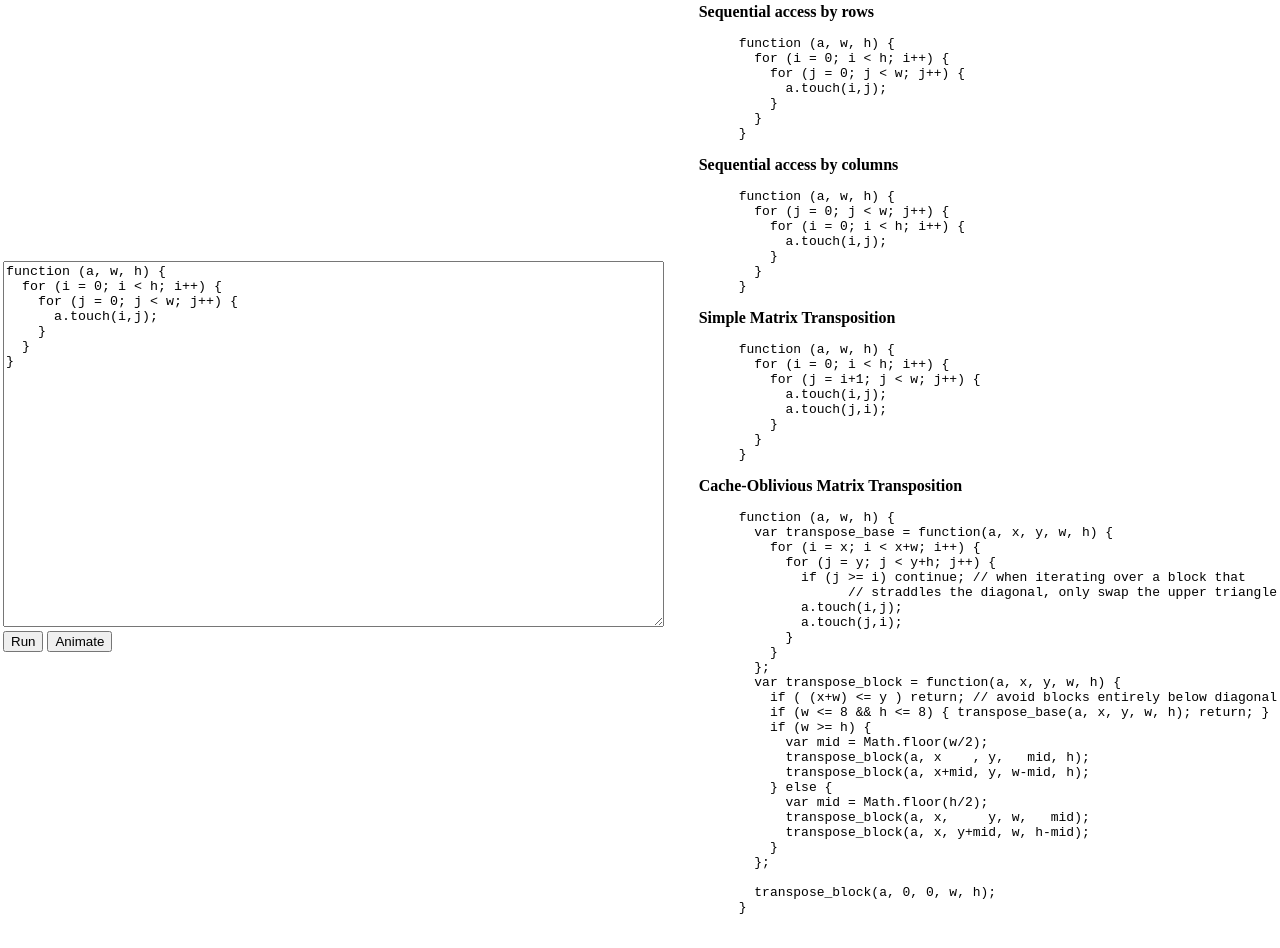
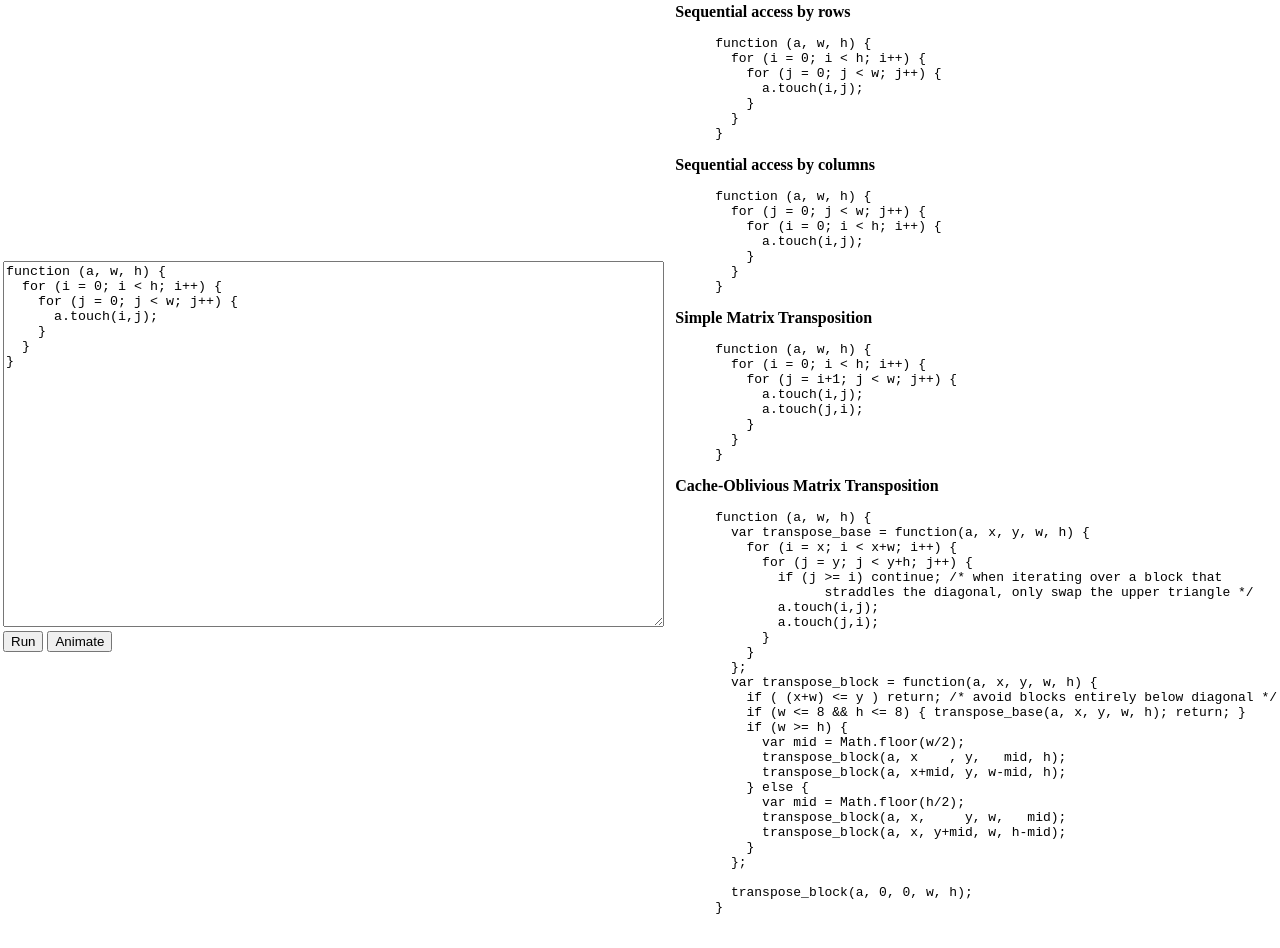
Before and after one commit to brk/canvas-cacheviz, a plain HTML site: page index.html in a window 1280 px wide. Shown: the part 290-1238 px from the top of the page. Drawn offline with Linux system fonts and the light colour scheme; a script that the page names is missing.

Commit message:
Fix Firefox bustage due to missing EOLs in textbox

```diff
--- a/index.html
+++ b/index.html
@@ -98,15 +98,15 @@ function (a, w, h) {
   var transpose_base = function(a, x, y, w, h) {
     for (i = x; i &lt; x+w; i++) {
       for (j = y; j &lt; y+h; j++) {
-        if (j &gt;= i) continue; // when iterating over a block that
-              // straddles the diagonal, only swap the upper triangle
+        if (j &gt;= i) continue; /* when iterating over a block that
+              straddles the diagonal, only swap the upper triangle */
         a.touch(i,j);
         a.touch(j,i);
       }
     }
   };
   var transpose_block = function(a, x, y, w, h) {
-    if ( (x+w) &lt;= y ) return; // avoid blocks entirely below diagonal
+    if ( (x+w) &lt;= y ) return; /* avoid blocks entirely below diagonal */
     if (w &lt;= 8 &amp;&amp; h &lt;= 8) { transpose_base(a, x, y, w, h); return; }
     if (w &gt;= h) {
       var mid = Math.floor(w/2);
```
